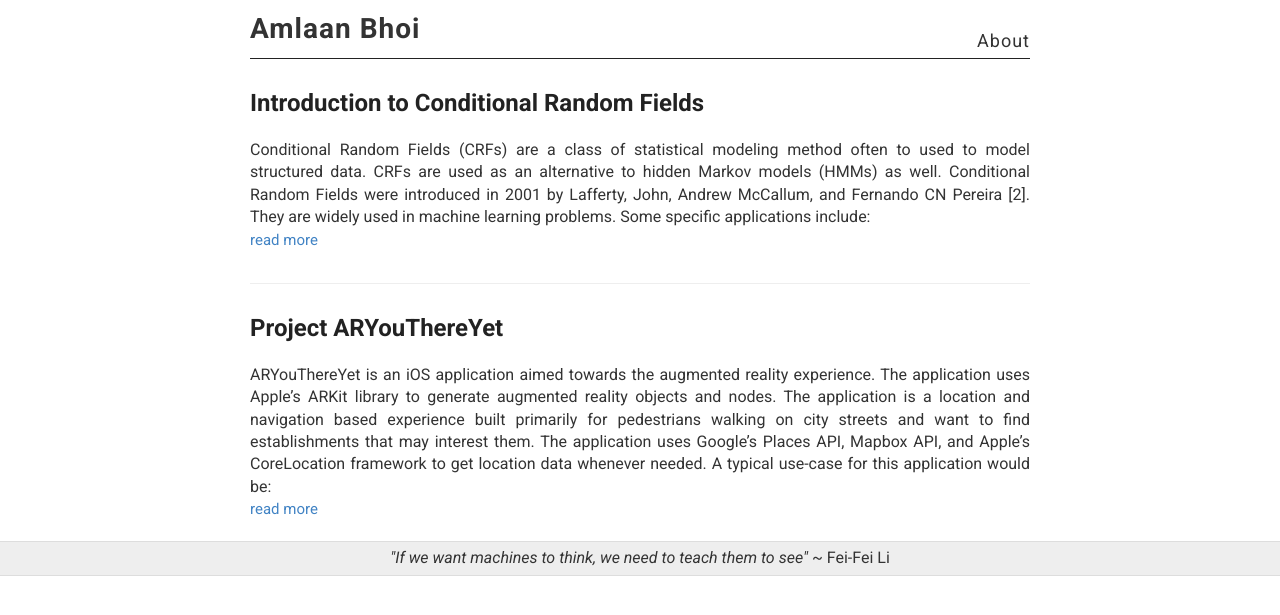
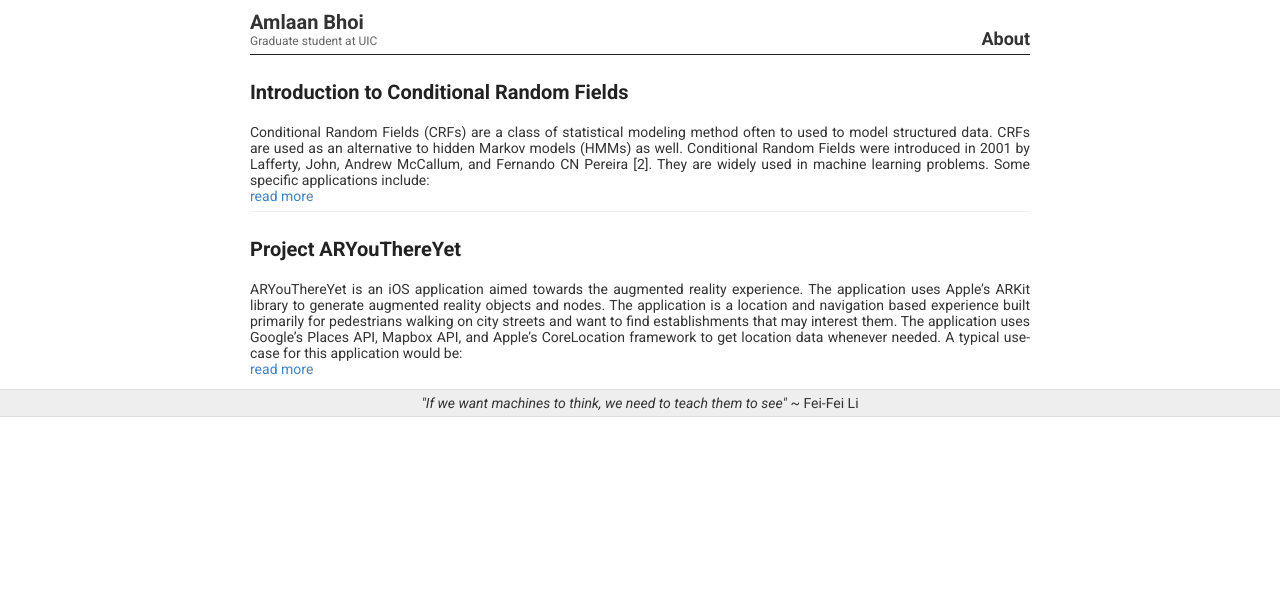
Before and after one commit to abhoi/blog_2, a Jekyll site: the page built from index.html, in a window 1280 px wide. Shown: the top 615 px of the page. Built offline with Jekyll 4.4.1, drawn with Linux system fonts in a browser that asks for light colours.

Commit message:
Changed CSS major

```diff
--- a/_config.yml
+++ b/_config.yml
@@ -6,7 +6,7 @@
 name: Amlaan Bhoi
 
 # Short bio or description (displayed in the header)
-description: Grad Student at UIC
+description: Graduate student at UIC
 
 # URL of your avatar or profile pic (you could use your GitHub profile pic)
 avatar: https://avatars3.githubusercontent.com/u/7328228?s=460&v=4
--- a/_layouts/default.html
+++ b/_layouts/default.html
@@ -33,7 +33,7 @@
 
           <div class="site-info">
             <h3 class="site-name"><a href="{{ site.baseurl }}/">{{ site.name }}</a></h3>
-            <!-- <p class="site-description">{{ site.description }}</p> -->
+            <p class="site-description">{{ site.description }}</p>
           </div>
 
           <!-- <nav>
--- a/_layouts/post.html
+++ b/_layouts/post.html
@@ -3,7 +3,7 @@ layout: default
 ---
 
 <article class="post">
-  <h2>{{ page.title }}</h2>
+  <h3>{{ page.title }}</h3>
 
   <div class="entry">
     {{ content }}
--- a/index.html
+++ b/index.html
@@ -5,13 +5,10 @@ layout: default
 <div class="posts">
   {% for post in site.posts %}
     <article class="post">
-
-      <h2><a href="{{ site.baseurl }}{{ post.url }}">{{ post.title }}</a></h2>
-
+      <h3><a href="{{ site.baseurl }}{{ post.url }}">{{ post.title }}</a></h3>
       <div class="entry">
         {{ post.excerpt }}
       </div>
-
       <a href="{{ site.baseurl }}{{ post.url }}" class="read-more">read more</a>
     </article>
   {% endfor %}
--- a/style.scss
+++ b/style.scss
@@ -19,7 +19,7 @@ html {
 
 body {
 	background: $white;
-  font: 16px/1.4 $body;
+  font: 14px $body;
   color: $darkGray;
 }
 
@@ -164,7 +164,7 @@ img {
 
 .masthead {
   padding: 5px 0;
-  border-bottom: 1px solid $darkerGray;
+  border-bottom: 0.5px solid $darkerGray;
 
   @include mobile {
     text-align: center;
@@ -204,14 +204,13 @@ img {
   cursor: pointer;
   font-family: $roboto;
   font-weight: 700;
-  font-size: 28px;
-  letter-spacing: 1px;
+  font-size: 20px;
 }
 
 .site-description {
   margin: -5px 0 0 0;
   color: $gray;
-  font-size: 16px;
+  font-size: 12px;
 
   @include mobile {
     margin: 3px 0;
@@ -235,8 +234,7 @@ nav {
     margin-left: 20px;
     color: $darkGray;
     text-align: right;
-    font-weight: 300;
-    letter-spacing: 1px;
+    font-weight: 700;
 
     @include mobile {
       margin: 0 10px;
@@ -250,12 +248,12 @@ nav {
 //
 
 .posts > .post {
-  padding-bottom: 2em;
-  border-bottom: 1px solid $lightGray;
+  padding-bottom: 0.5em;
+  border-bottom: 0.5px solid $lightGray;
 }
 
 .posts > .post:last-child {
-  padding-bottom: 1em;
+  padding-bottom: 0.5em;
   border-bottom: none;
 }
 
@@ -275,7 +273,7 @@ nav {
 
   .read-more {
     text-transform: lowercase;
-    font-size: 15px;
+    font-size: 14px;
   }
 }
 
```
Also changed, not shown: 8 other files.
